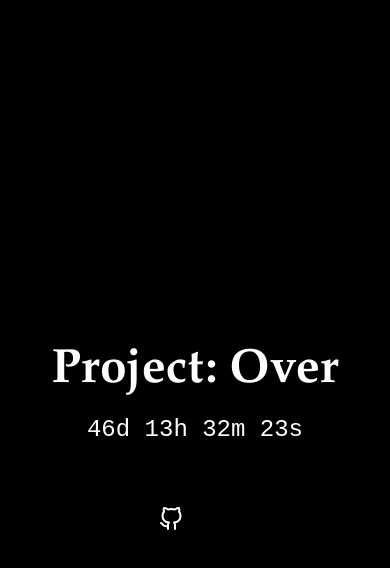
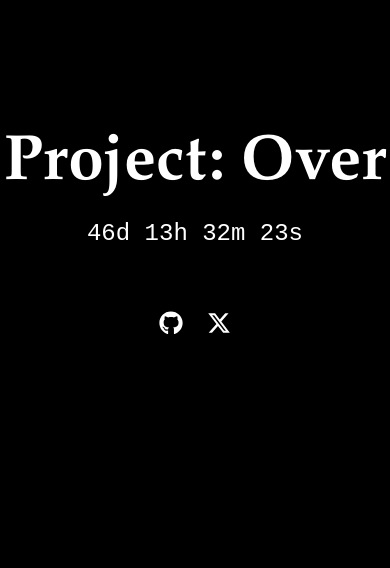
Before and after one commit to Project-Over/project-over.github.io, a plain HTML site: page index.html in a window 390 px wide. Drawn offline with Linux system fonts and the light colour scheme.

Commit message:
Update index.html
update icons and positioning

```diff
--- a/index.html
+++ b/index.html
@@ -13,14 +13,15 @@
             display: flex;
             flex-direction: column;
             align-items: center;
-            justify-content: center;
+            justify-content: flex-start; /* Change from center to flex-start */
             min-height: 100vh;
             text-align: center;
             font-family: Arial, sans-serif;
         }
         h1 {
             font-family: Garamond, serif;
-            font-size: 4rem;
+            font-size: 6rem;
+            margin-top: 10vh; /* Add top margin to move title higher */
             margin-bottom: 1rem;
         }
         #countdown {
@@ -46,8 +47,12 @@
             height: 32px;
         }
         @media (max-width: 600px) {
+            body {
+                padding-top: 10vh; /* Reduce top padding on smaller screens */
+            }
             h1 {
-                font-size: 3rem;
+                font-size: 4rem; /* Increased from 3rem to 4rem for smaller screens */
+                margin-top: 5vh; /* Adjust top margin for smaller screens */
             }
             #countdown {
                 font-size: 1.5rem;
@@ -67,18 +72,13 @@
     <div id="countdown">Loading...</div>
     <div class="social-links">
         <a href="https://github.com/Project-Over" class="social-link" target="_blank" rel="noopener noreferrer">
-            <svg class="icon" xmlns="http://www.w3.org/2000/svg" width="24" height="24" viewBox="0 0 24 24" fill="none" stroke="currentColor" stroke-width="2" stroke-linecap="round" stroke-linejoin="round">
-                <path d="M9 19c-5 1.5-5-2.5-7-3m14 6v-3.87a3.37 3.37 0 0 0-.94-2.61c3.14-.35 6.44-1.54 6.44-7A5.44 5.44 0 0 0 20 4.77 5.07 5.07 0 0 0 19.91 1S18.73.65 16 2.48a13.38 13.38 0 0 0-7 0C6.27.65 5.09 1 5.09 1A5.07 5.07 0 0 0 5 4.77a5.44 5.44 0 0 0-1.5 3.78c0 5.42 3.3 6.61 6.44 7A3.37 3.37 0 0 0 9 18.13V22"></path>
-            </svg>
+            <svg class="icon" xmlns="http://www.w3.org/2000/svg" viewBox="0 0 496 512">
+				<path fill="#ffffff" d="M165.9 397.4c0 2-2.3 3.6-5.2 3.6-3.3 .3-5.6-1.3-5.6-3.6 0-2 2.3-3.6 5.2-3.6 3-.3 5.6 1.3 5.6 3.6zm-31.1-4.5c-.7 2 1.3 4.3 4.3 4.9 2.6 1 5.6 0 6.2-2s-1.3-4.3-4.3-5.2c-2.6-.7-5.5 .3-6.2 2.3zm44.2-1.7c-2.9 .7-4.9 2.6-4.6 4.9 .3 2 2.9 3.3 5.9 2.6 2.9-.7 4.9-2.6 4.6-4.6-.3-1.9-3-3.2-5.9-2.9zM244.8 8C106.1 8 0 113.3 0 252c0 110.9 69.8 205.8 169.5 239.2 12.8 2.3 17.3-5.6 17.3-12.1 0-6.2-.3-40.4-.3-61.4 0 0-70 15-84.7-29.8 0 0-11.4-29.1-27.8-36.6 0 0-22.9-15.7 1.6-15.4 0 0 24.9 2 38.6 25.8 21.9 38.6 58.6 27.5 72.9 20.9 2.3-16 8.8-27.1 16-33.7-55.9-6.2-112.3-14.3-112.3-110.5 0-27.5 7.6-41.3 23.6-58.9-2.6-6.5-11.1-33.3 2.6-67.9 20.9-6.5 69 27 69 27 20-5.6 41.5-8.5 62.8-8.5s42.8 2.9 62.8 8.5c0 0 48.1-33.6 69-27 13.7 34.7 5.2 61.4 2.6 67.9 16 17.7 25.8 31.5 25.8 58.9 0 96.5-58.9 104.2-114.8 110.5 9.2 7.9 17 22.9 17 46.4 0 33.7-.3 75.4-.3 83.6 0 6.5 4.6 14.4 17.3 12.1C428.2 457.8 496 362.9 496 252 496 113.3 383.5 8 244.8 8zM97.2 352.9c-1.3 1-1 3.3 .7 5.2 1.6 1.6 3.9 2.3 5.2 1 1.3-1 1-3.3-.7-5.2-1.6-1.6-3.9-2.3-5.2-1zm-10.8-8.1c-.7 1.3 .3 2.9 2.3 3.9 1.6 1 3.6 .7 4.3-.7 .7-1.3-.3-2.9-2.3-3.9-2-.6-3.6-.3-4.3 .7zm32.4 35.6c-1.6 1.3-1 4.3 1.3 6.2 2.3 2.3 5.2 2.6 6.5 1 1.3-1.3 .7-4.3-1.3-6.2-2.2-2.3-5.2-2.6-6.5-1zm-11.4-14.7c-1.6 1-1.6 3.6 0 5.9 1.6 2.3 4.3 3.3 5.6 2.3 1.6-1.3 1.6-3.9 0-6.2-1.4-2.3-4-3.3-5.6-2z"/></svg>
         </a>
-        <!-- Placeholder for X (Twitter) icon -->
-        <div class="social-link">
-            <!-- Add your X icon here -->
-        </div>
-        <!-- Placeholder for Telegram icon -->
-        <div class="social-link">
-            <!-- Add your Telegram icon here -->
-        </div>
+		<a href="https://x.com/project0ver" class="social-link" target="_blank" rel="noopener noreferrer">
+			<svg class="icon" xmlns="http://www.w3.org/2000/svg" viewBox="0 0 512 512">
+				<path fill="#ffffff" d="M389.2 48h70.6L305.6 224.2 487 464H345L233.7 318.6 106.5 464H35.8L200.7 275.5 26.8 48H172.4L272.9 180.9 389.2 48zM364.4 421.8h39.1L151.1 88h-42L364.4 421.8z"/></svg>
+</a>
     </div>
 
     <script>
```
